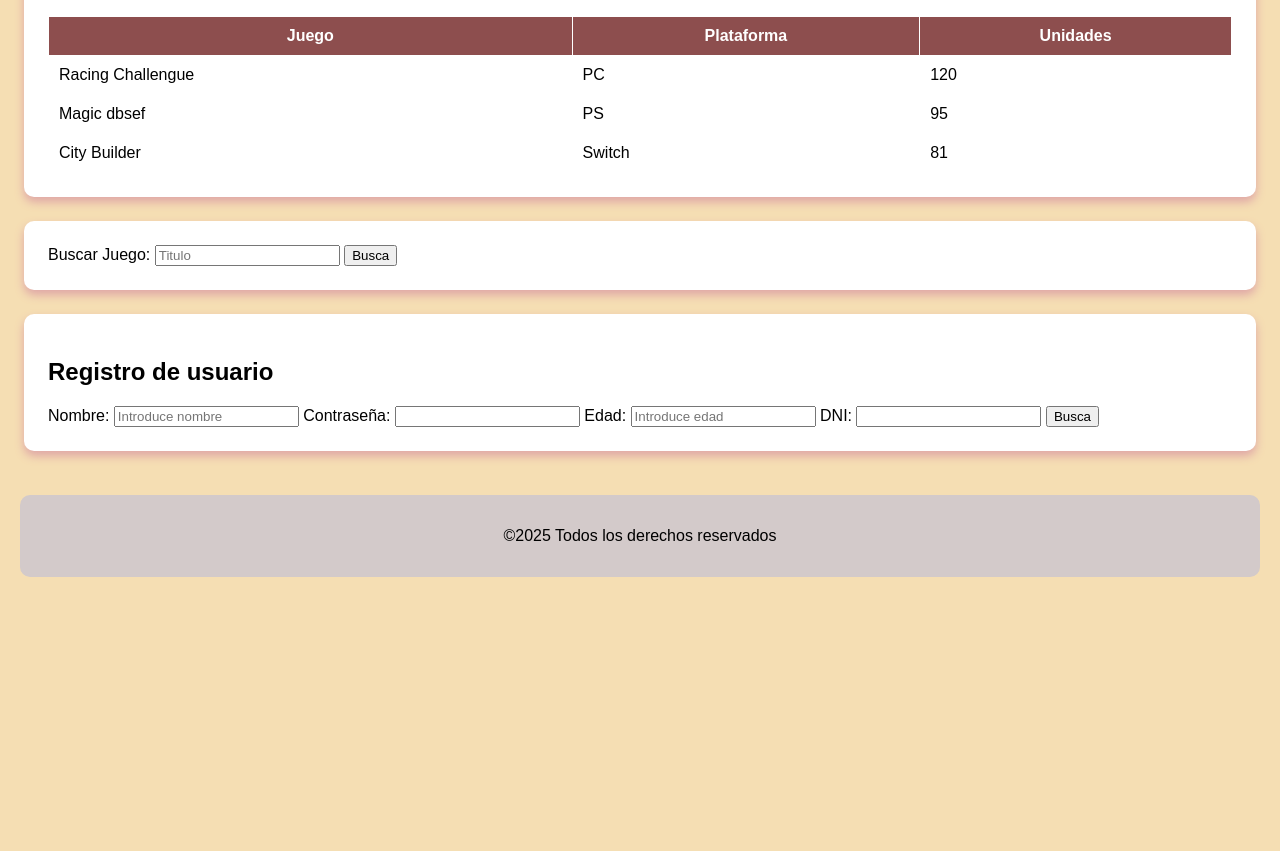
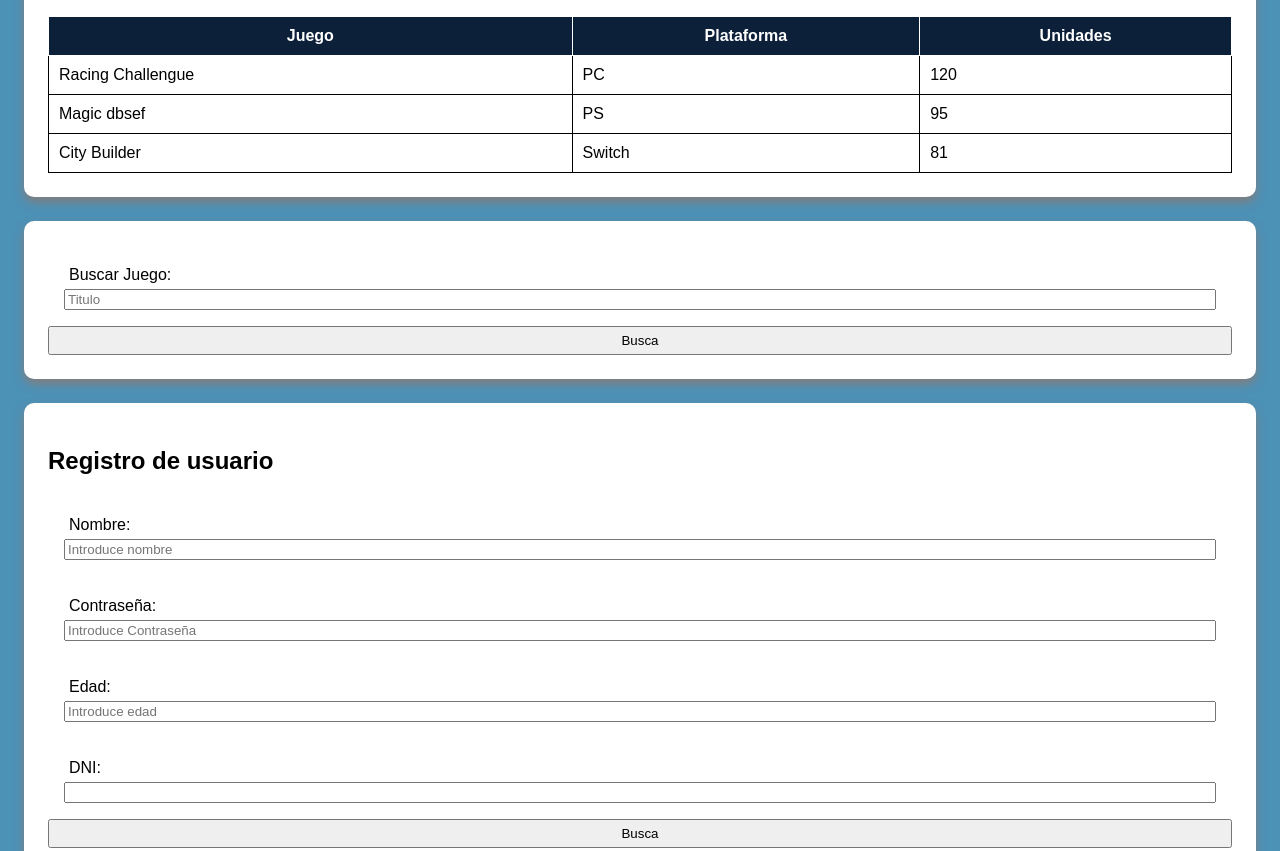
Before and after one commit to Paagola/LGMSI_PRUEBACLASE, a plain HTML site: page index.html in a window 1280 px wide. Shown: the part 561-1412 px from the top of the page. Before the commit the page ends 1138 px from the top, so only its background shows below. Drawn offline with Linux system fonts and the light colour scheme.

Commit message:
page updated

```diff
--- a/estilos.css
+++ b/estilos.css
@@ -17,7 +17,7 @@ body {
     margin: 0;
     font-family: Arial, Helvetica, sans-serif;
     color: black;
-    background: wheat;
+    background: rgb(76, 145, 182);
     display: flex;
     flex-direction: column;
     min-height: 100vh;
@@ -38,7 +38,7 @@ body {
     flex-direction: row;
     text-align: center;
     padding: 1rem;
-    background-color: rgb(13, 8, 41);
+    background-color: #0d203a;
 }
 
 .logo {
@@ -99,7 +99,7 @@ body {
     width: min(900, 95%);
     margin: 1.5rem;
     padding: 1.5rem;
-    box-shadow: 0 5px 10px rgb(223, 166, 166);
+    box-shadow: 0 5px 10px rgb(131, 125, 125);
     border: black;
 }
 
@@ -136,7 +136,10 @@ body {
 }
 
 /* Celdas con bordes y relleno */
-.tabla td,
+.tabla td {
+    border: 1px solid ;
+    padding: 10px;
+}
 .tabla th {
     border: 1px solid white;
     padding: 10px;
@@ -144,7 +147,7 @@ body {
 
 /* Cabecera de la tabla */
 .tabla th {
-    background: rgb(141, 78, 78);
+    background: #0d203a;
     color: white;
     text-align: center;
 }
@@ -155,6 +158,29 @@ body {
     white-space: nowrap;
 }
 
+
+/*Datos Formulario*/
+form{
+    display: flex;
+    justify-content: center;
+    flex-direction: column;
+}
+.datos {
+    display: flex;
+    justify-content: center;
+    flex-direction: column;
+    padding: 1rem;
+}
+
+button {
+    width: auto;
+    padding: 5px;
+}
+
+label {
+    padding: 5px;
+}
+
 /* =========================================================
    PIE DE PÁGINA
    ---------------------------------------------------------
@@ -163,8 +189,11 @@ body {
 
 .pie {
     text-align: center;
-    padding: 1rem;
+    padding: 3px;
+    font-size: 15px;
     background-color: rgb(211, 202, 202);
     margin: 20px;
-    border-radius: 10px;
+    border-top-left-radius: 10px;
+    border-top-right-radius: 10px;
+
 }
--- a/index.html
+++ b/index.html
@@ -81,29 +81,40 @@
         </section>
         <section class="tarjeta">
             <form name="busqueda" action="buscar.html" method="get">
+                <div class="datos">
                 <label for="busqueda">Buscar Juego: </label>
                 <input type="search" name="busqueda" id="busqueda"
                 placeholder="Titulo" required>
+            </div>
+
                 <button type="submit">Busca</button>
             </form>
         </section>
         <section class="tarjeta">
             <h2>Registro de usuario</h2>
             <form name="register"action="registro.html" method="post" >
+
+                <div class="datos">
                 <label for="nombre">Nombre: </label>
                 <input type="text" name="nombre" id="nombre" placeholder="Introduce nombre" required>
+                </div>
 
+                <div class="datos">
+                <label for="clave">Contraseña: </label>
+                <input type="password" name="pass" id="clave" minlength="6" placeholder="Introduce Contraseña"
+                maxlength="12" required>
+                </div>
 
-                <label for="clave">Contraseña: </label>
-                <input type="password" name="pass" id="clave" minlength="6"
-                maxlength="12" required>
-
+                <div class="datos">
                 <label for="edad">Edad: </label>
                 <input type="number" name="age" id="edad" placeholder="Introduce edad"
                 pattern="[0-9]+">
+                </div>
 
+                <div class="datos">
                 <label for="dni">DNI: </label>
                 <input type="text" name="id" id="dni" pattern="[0-9]{8}[A-Za-z]{1}" required>
+                </div>
 
                 <button type="submit">Busca</button>
             </form>
```
